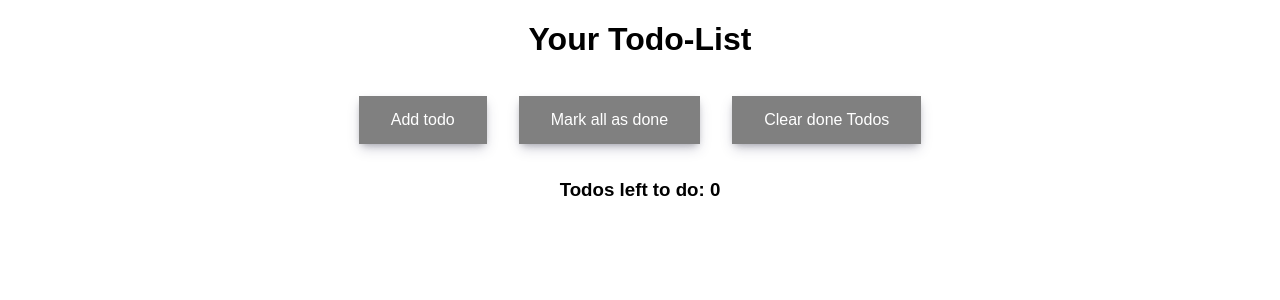
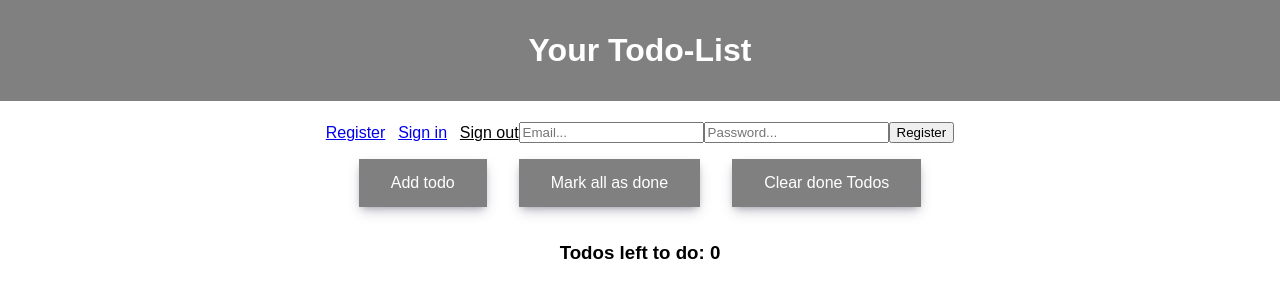
Before and after one commit to JoarTaylor/todolist-firebase, a React (Vite) app in the folder react-app/: page /register in a window 1280 px wide. Shown: the top 300 px of the page. Built offline with nearby package versions, Linux system fonts and the light colour scheme; no server answers; the database is empty.

Commit message:
account feature added

```diff
--- a/react-app/package.json
+++ b/react-app/package.json
@@ -15,7 +15,8 @@
     "@fortawesome/react-fontawesome": "^0.2.0",
     "react": "^18.2.0",
     "react-dom": "^18.2.0",
-    "react-icons": "^4.7.1"
+    "react-icons": "^4.7.1",
+    "react-router-dom": "^6.8.1"
   },
   "devDependencies": {
     "@types/react": "^18.0.26",
--- a/react-app/src/components/App/App.jsx
+++ b/react-app/src/components/App/App.jsx
@@ -2,15 +2,21 @@ import { useState, useRef, useEffect } from 'react'
 import React from 'react'
 import TodoList from '../todolist/TodoList'
 import { onSnapshot, query, where, getDocs } from 'firebase/firestore'
+import Navbar from '../navbar/Navbar'
+import { auth } from '../../firebase.jsx'
+import { onAuthStateChanged } from 'firebase/auth'
 import {
   ButtonContainer,
    InputDialog,
    PageTitle,
    TodosLeft,
    DialogContainer,
-  AppContainer
+  AppContainer,
+  TodoListContainer,
+  GlobalStyle
  } from './appstyles.js'
 import {app, db, saveTask, onGetTasks, deleteTask, getTask, updateTask, getTasks, usersCollectionRef} from '../../firebase.jsx'
+
 
 
 
@@ -24,6 +30,14 @@ function App() {
   const formRef = useRef();
   const inputDialog = document.querySelector('.input-dialog');
   const [allDone, setAlldone] = useState(false);
+  const [user, setUser] = useState({})
+
+
+  useEffect(() => {
+    onAuthStateChanged(auth, (currentUser) => {
+      setUser(currentUser)
+    })
+  })
 
   const addTask = () => {
     inputDialog.showModal()
@@ -77,10 +91,16 @@ function App() {
   }
   }
 
+
+
+
   return (
     <>
+    <GlobalStyle/>
     <AppContainer>
       <PageTitle>Your Todo-List</PageTitle>
+      <h4>{user?.email}</h4>
+      <Navbar></Navbar>
       <ButtonContainer>
         <button onClick={addTask}>Add todo</button>
         <button onClick={toggleTodosDone}>Mark all as done</button>
@@ -101,7 +121,9 @@ function App() {
           </div>
         </InputDialog>
       </DialogContainer>
+      <TodoListContainer>
       <TodoList inputDialog={inputDialog} formRef={formRef} newTitle = {newTitle}newDescription={newDescription} setTitle={setTitle} setDescription={setDescription} todos={todos} />
+      </TodoListContainer>
     </AppContainer>
     </>
   )
--- a/react-app/src/components/App/appstyles.js
+++ b/react-app/src/components/App/appstyles.js
@@ -1,12 +1,32 @@
 import styled from "styled-components";
+import { createGlobalStyle } from 'styled-components'
+
+const GlobalStyle = createGlobalStyle`
+    body {
+        margin: 0;
+    }
+`
 
 const AppContainer = styled.div`
     font-family: Arial, Helvetica, sans-serif;
 `
 
+const TodoListContainer = styled.div`
+    display: grid;
+    grid-template-columns: 1fr 1fr;
+
+    @media screen and (max-width: 900px) {
+        display: block;
+    }
+`
+
 const ButtonContainer = styled.div`
     display: flex;
     justify-content: center;
+
+    @media screen and (max-width: 900px) {
+        flex-direction: column;
+    }
 
     button {
   background-color: gray;
@@ -23,8 +43,7 @@ const ButtonContainer = styled.div`
     &:hover {
         background-color: black;
     }
-
-    }
+}
 `
 
 const InputDialog = styled.dialog`
@@ -32,6 +51,10 @@ const InputDialog = styled.dialog`
     border-radius: 10px;
     border: none;
     background-color: #cecdcd;
+
+    @media screen and (max-width: 900px) {
+        width: 70vw;
+    }
 
     &::backdrop {
         background-color: white;
@@ -90,6 +113,10 @@ const InputDialog = styled.dialog`
 
 const PageTitle = styled.h1`
     text-align: center;
+    padding: 2rem;
+    background-color: gray;
+    color: white;
+    margin: 0;
 `
 
 const TodosLeft = styled.h3`
@@ -107,5 +134,7 @@ export {
     PageTitle,
     TodosLeft,
     DialogContainer,
-    AppContainer
+    AppContainer,
+    TodoListContainer,
+    GlobalStyle
 }
--- /dev/null
+++ b/react-app/src/components/Register/Register.jsx
@@ -0,0 +1,33 @@
+import React from 'react'
+import { useState, useRef, useEffect } from 'react'
+import { createUserWithEmailAndPassword } from 'firebase/auth';
+import { auth } from '../../firebase';
+
+export default function Register() {
+
+    const regEmailRef = useRef();
+    const regPasswordRef = useRef();
+
+    const register = async () => {
+       try {
+       const user = await createUserWithEmailAndPassword(
+        auth,
+        regEmailRef.current.value,
+        regPasswordRef.current.value)
+       } catch (error) {
+            console.log(error.message)
+       }
+       regEmailRef.current.value = ''
+       regPasswordRef.current.value = ''
+    }
+
+  return (
+    <>
+    <form>
+    <input ref={regEmailRef} type="text" placeholder='Email...'/>
+    <input ref={regPasswordRef} type="password" placeholder='Password...' />
+    </form>
+    <button onClick={register}>Register</button>
+    </>
+  )
+}
--- a/react-app/src/components/deletetask/deleteTaskcss.js
+++ b/react-app/src/components/deletetask/deleteTaskcss.js
@@ -1,8 +1,9 @@
 import styled from 'styled-components'
 
 const MyDeleteButton = styled.button`
-font-size: 1.4rem;
+font-size: 1rem;
 border: none;
+background-color: #cecdcd;
 
 &:hover{
     color: red;
--- /dev/null
+++ b/react-app/src/components/navbar/Navbar.jsx
@@ -0,0 +1,33 @@
+import React from 'react'
+import { UserNav, StyledLink} from './navbarcss'
+import { BrowserRouter as Router, Routes, Route, Link } from "react-router-dom";
+import { signOut } from 'firebase/auth';
+import { auth } from '../../firebase';
+import SignIn from '../signin/Signin';
+import App from '../App/App';
+import Register from '../Register/register';
+
+
+export default function Navbar() {
+
+  const signout = async () => {
+    signOut(auth)
+}
+
+  return (
+    <Router>
+    <UserNav>
+       {/*  <StyledLink to="/App">Home</StyledLink> */}
+        <StyledLink to="/register">Register</StyledLink>
+        <StyledLink to="/signin">Sign in</StyledLink>
+        <div onClick={signout}>Sign out</div>
+      <Routes>
+        <Route path="/register"  element={<Register />}></Route>
+        <Route path="/signin"  element={<SignIn />}></Route>
+       {/*  <Route path="/App"  element={<App />}></Route> */}
+      </Routes>
+    </UserNav>
+    </Router>
+
+  )
+}
--- /dev/null
+++ b/react-app/src/components/navbar/navbarcss.js
@@ -0,0 +1,18 @@
+import styled from "styled-components";
+import { Link } from "react-router-dom";
+
+const UserNav = styled.nav`
+    display: flex;
+    justify-content: center;
+    align-items: center;
+
+    div {
+        text-decoration: underline;
+    }
+`
+
+const StyledLink = styled(Link)`
+    margin-right: 1vw;
+`
+
+export { UserNav, StyledLink};
--- /dev/null
+++ b/react-app/src/components/signin/Signin.jsx
@@ -0,0 +1,34 @@
+import { signInWithEmailAndPassword } from 'firebase/auth';
+import React from 'react'
+import { useState, useRef, useEffect } from 'react'
+import { auth } from '../../firebase';
+
+export default function SignIn() {
+
+  const emailRef = useRef();
+  const passwordRef = useRef();
+
+
+  const signIn = async () => {
+    try {
+      const user = await signInWithEmailAndPassword(
+       auth,
+       emailRef.current.value,
+      passwordRef.current.value)
+      } catch (error) {
+           console.log(error.message)
+      }
+      emailRef.current.value = ''
+      passwordRef.current.value = ''
+  }
+
+  return (
+    <>
+    <form>
+    <input ref={emailRef} type="text" placeholder='Email...'/>
+    <input ref={passwordRef} type="password" placeholder='Password...' />
+    </form>
+    <button onClick={signIn}>Sign in</button>
+    </>
+  )
+}
--- a/react-app/src/components/todo/todocss.js
+++ b/react-app/src/components/todo/todocss.js
@@ -9,6 +9,10 @@ const TodoContainer = styled.div`
     margin: 2vh;
     padding: 1rem;
     border-radius: 10px;
+
+    @media screen and (max-width: 900px) {
+        width: 80vw;
+    }
 `
 
 const TodoHeader = styled.div`
--- a/react-app/src/firebase.jsx
+++ b/react-app/src/firebase.jsx
@@ -1,5 +1,6 @@
 // Import the functions you need from the SDKs you need
 import { initializeApp } from "firebase/app";
+import { getAuth } from 'firebase/auth'
 // TODO: Add SDKs for Firebase products that you want to use
 // https://firebase.google.com/docs/web/setup#available-libraries
 
@@ -25,6 +26,7 @@ import {
   appId: "1:859447417753:web:8bff5e738c8db762715108" */
 
 
+
 // Your web app's Firebase configuration
 const firebaseConfig = {
   apiKey: "AIzaSyACNZxTVm5wDle2t91sOMCJdTZinL-yuIE",
@@ -38,6 +40,8 @@ const firebaseConfig = {
 
 // Initialize Firebase
 export const app = initializeApp(firebaseConfig);
+
+export const auth = getAuth(app);
 
 export const db = getFirestore();
 
--- a/react-app/src/main.jsx
+++ b/react-app/src/main.jsx
@@ -1,7 +1,7 @@
 import React from 'react'
 import ReactDOM from 'react-dom/client'
 import App from './components/App/App.jsx'
-import {app, db, saveTask, onGetTasks, deleteTask, getTask, updateTask, getTasks} from './firebase.jsx'
+import { BrowserRouter } from "react-router-dom";
 
 
 ReactDOM.createRoot(document.getElementById('root')).render(
```
Also changed, not shown: 1 other file (tests, documents, lock files or other folders). Lines whose indentation alone changed are shown as unchanged.
